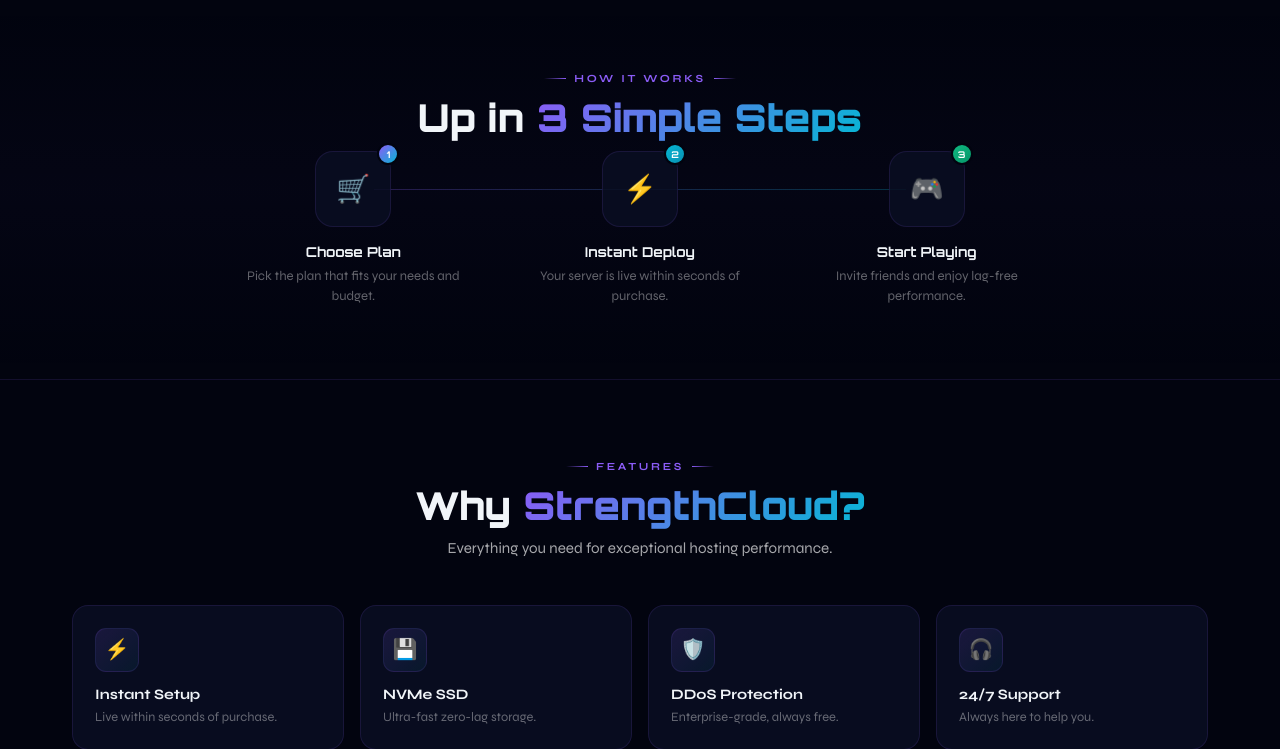
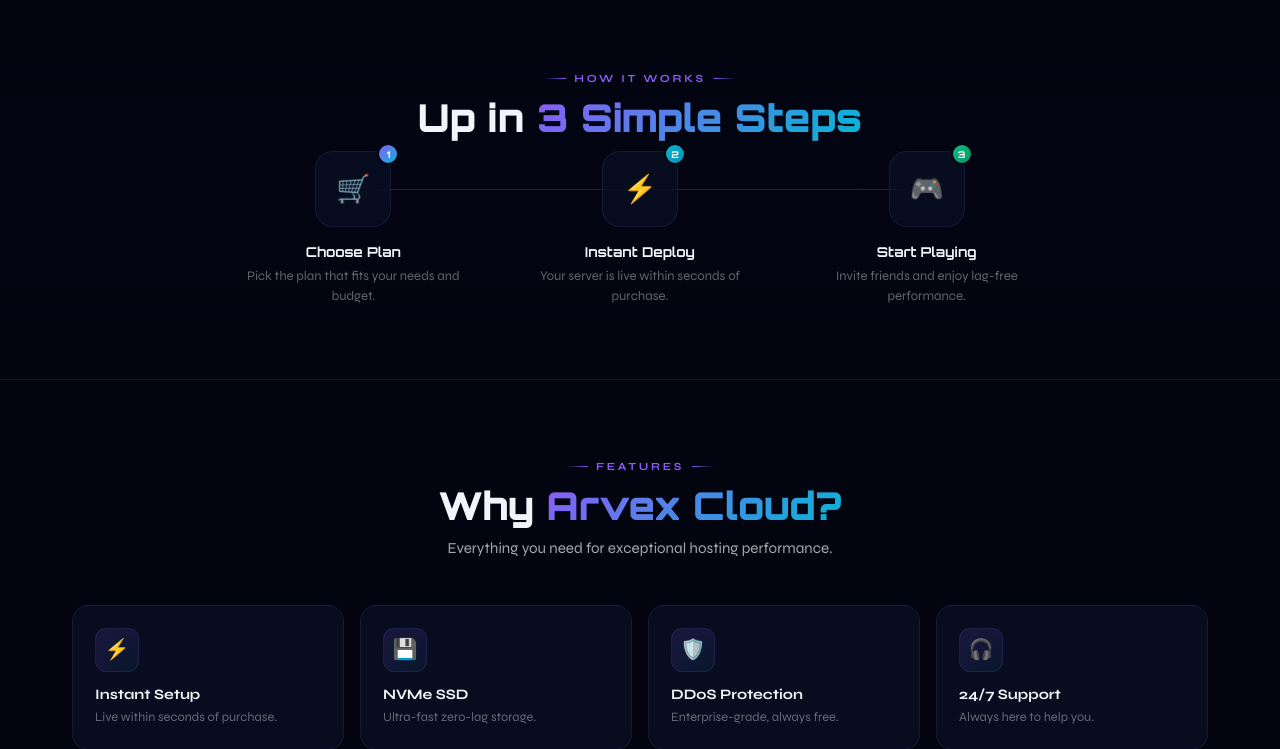
Before and after one commit to Astrox021/aexo-billing, a Flask app: page /home in a window 1280 px wide. Shown: the part 1520-2269 px from the top of the page. Run offline with Flask 3, Linux system fonts and the light colour scheme.

Commit message:
Updated name to Arvex Cloud

```diff
--- a/Aexo/work/app.py
+++ b/Aexo/work/app.py
@@ -2,7 +2,7 @@ from flask import Flask, render_template, request, redirect, url_for, session, j
 import json, os, hashlib, time, re, hmac as hmac_lib, requests as req_lib
 
 app = Flask(__name__)
-app.secret_key = 'strengthcloud_ultra_v3_secret_key_2024'
+app.secret_key = 'Arvex Cloud_ultra_v3_secret_key_2024'
 app.config['SESSION_COOKIE_SAMESITE'] = 'Lax'
 app.config['SESSION_COOKIE_SECURE'] = False  # set True in production with HTTPS
 app.config['SESSION_COOKIE_HTTPONLY'] = True
@@ -50,7 +50,7 @@ DEFAULT_DATA = {
         {"q":"Do you offer refunds?","a":"We offer a 3-day money-back guarantee on all plans."},
     ],
     "testimonials":[
-        {"name":"Alex_MC","role":"Server Owner","stars":5,"text":"StrengthCloud is incredible! Lag-free with 50+ players."},
+        {"name":"Alex_MC","role":"Server Owner","stars":5,"text":"Arvex Cloud is incredible! Lag-free with 50+ players."},
         {"name":"CraftKing","role":"Modpack Dev","stars":5,"text":"Server went live instantly after payment. Amazing!"},
         {"name":"PixelStudio","role":"Gaming Community","stars":5,"text":"Switched from another host — night and day difference."},
         {"name":"BlockMaster99","role":"SMP Owner","stars":4,"text":"Great uptime and the control panel is super easy."},
@@ -97,8 +97,8 @@ DEFAULT_DATA = {
         "whm_url":"",
         "api_token":"",
         "default_package":"default",
-        "nameserver1":"ns1.strengthcloud.xyz",
-        "nameserver2":"ns2.strengthcloud.xyz",
+        "nameserver1":"ns1.Arvex Cloud.xyz",
+        "nameserver2":"ns2.Arvex Cloud.xyz",
         "ip_address":"",
         "auto_provision":True
     },
@@ -174,12 +174,12 @@ def discord_notify(order):
                 {"name":"📅 Date","value":order.get('date',''),"inline":True},
                 {"name":"📦 Items","value":'\n'.join(item_lines) or '—',"inline":False},
             ],
-            "footer":{"text":"StrengthCloud Order Alert"},
+            "footer":{"text":"Arvex Cloud Order Alert"},
             "timestamp": time.strftime('%Y-%m-%dT%H:%M:%SZ', time.gmtime())
         }
         if utr: embed['fields'].append({"name":"🔖 UTR / Ref","value":f"`{utr}`","inline":True})
         if pid: embed['fields'].append({"name":"💳 Payment ID","value":f"`{pid}`","inline":True})
-        req_lib.post(webhook_url, json={"embeds":[embed],"username":"StrengthCloud","avatar_url":"https://cdn.discordapp.com/icons/1416472559104299210/6299f0c15609e8680791202bfa89df74.webp"}, timeout=8)
+        req_lib.post(webhook_url, json={"embeds":[embed],"username":"Arvex Cloud","avatar_url":"https://cdn.discordapp.com/icons/1416472559104299210/6299f0c15609e8680791202bfa89df74.webp"}, timeout=8)
     except Exception as e:
         print(f'Discord notify error: {e}')
 
@@ -315,7 +315,7 @@ def auto_provision(order):
         user = {
             'id': uid,
             'username': username or f'user{uid}',
-            'email': f'{username or "user"}@strengthcloud.local',
+            'email': f'{username or "user"}@Arvex Cloud.local',
             'fname': username or 'User',
             'lname': ''
         }
@@ -443,7 +443,7 @@ def generate_cpanel_details(order, cfg):
     # cPanel username: max 16 chars, alphanumeric only
     cp_user = re.sub(r'[^a-z0-9]', '', uname.lower())[:12] + str(order['id'] % 1000)
     cp_user = cp_user[:16]
-    domain = f"{cp_user}.strengthcloud.xyz"
+    domain = f"{cp_user}.Arvex Cloud.xyz"
     password = f"SC#{hashlib.sha256((cp_user + str(order['id'])).encode()).hexdigest()[:10]}@1"
     return cp_user, domain, password
 
@@ -621,7 +621,7 @@ def login():
     if request.method=='POST':
         data=load_data(); uname=request.form.get('username','').strip(); pw=request.form.get('password','')
         if uname==data['admin']['username'] and hash_pw(pw)==data['admin']['password']:
-            session['admin']=True; session.permanent=True; session['user']={'username':uname,'role':'admin','id':0,'email':'admin@strengthcloud.com'}; return redirect(url_for('admin'))
+            session['admin']=True; session.permanent=True; session['user']={'username':uname,'role':'admin','id':0,'email':'admin@Arvex Cloud.com'}; return redirect(url_for('admin'))
         for u in data.get('users',[]):
             if u['username']==uname and u['password']==hash_pw(pw):
                 if not u.get('active',True): return render_template('login.html',error='Account suspended.',data=data,cart_count=cart_count())
@@ -858,7 +858,7 @@ def admin_login():
         # Check super admin
         if uname==data['admin']['username'] and hash_pw(pw)==data['admin']['password']:
             session['admin']=True; session.permanent=True
-            session['user']={'username':uname,'role':'admin','id':0,'email':'admin@strengthcloud.com'}
+            session['user']={'username':uname,'role':'admin','id':0,'email':'admin@Arvex Cloud.com'}
             return redirect(url_for('admin'))
         # Check user-level admins
         for u in data.get('users',[]):
--- a/Aexo/work/templates/base.html
+++ b/Aexo/work/templates/base.html
@@ -234,7 +234,7 @@ footer ul li a:hover{color:#fff}
     <a href="/support" class="{% block ns %}{% endblock %}">Support</a>
   </div>
   <div class="nav-right">
-    <a href="https://discord.gg/strengthcloud" target="_blank" class="btn btn-discord btn-sm nav-discord-btn">
+    <a href="https://discord.gg/Arvex Cloud" target="_blank" class="btn btn-discord btn-sm nav-discord-btn">
       <svg width="14" height="14" viewBox="0 0 24 24" fill="currentColor"><path d="M20.317 4.37a19.791 19.791 0 00-4.885-1.515.074.074 0 00-.079.037c-.21.375-.444.864-.608 1.25a18.27 18.27 0 00-5.487 0 12.64 12.64 0 00-.617-1.25.077.077 0 00-.079-.037A19.736 19.736 0 003.677 4.37a.07.07 0 00-.032.027C.533 9.046-.32 13.58.099 18.057.1 18.08.111 18.1.12 18.12c2.053 1.508 4.041 2.423 5.993 3.029a.077.077 0 00.084-.028 13.93 13.93 0 001.226-1.994.076.076 0 00-.041-.106 13.107 13.107 0 01-1.872-.892.077.077 0 01-.008-.128 10.2 10.2 0 00.372-.292.074.074 0 01.077-.01c3.928 1.793 8.18 1.793 12.062 0a.074.074 0 01.078.01c.12.098.246.198.373.292a.077.077 0 01-.006.127 12.299 12.299 0 01-1.873.892.077.077 0 00-.041.107c.36.698.772 1.362 1.225 1.993a.076.076 0 00.084.028c1.961-.607 3.95-1.522 6.002-3.029a.077.077 0 00.032-.054c.5-5.177-.838-9.674-3.549-13.66a.061.061 0 00-.031-.03z"/></svg>
       Discord
     </a>
@@ -267,7 +267,7 @@ footer ul li a:hover{color:#fff}
   <a href="/domains">🌐 Domains</a>
   <a href="/support">💬 Support</a>
   <div class="mob-menu-div"></div>
-  <a href="https://discord.gg/strengthcloud" target="_blank">💬 Discord</a>
+  <a href="https://discord.gg/Arvex Cloud" target="_blank">💬 Discord</a>
   {% if user %}
   <a href="/dashboard">👤 {{ user.username }}</a>
   <a href="/logout">🚪 Logout</a>
@@ -306,7 +306,7 @@ footer ul li a:hover{color:#fff}
       <div><h5>Company</h5><ul><li><a href="/support">Support</a></li><li><a href="#">Status</a></li><li><a href="#">About</a></li></ul></div>
       <div><h5>Account</h5><ul><li><a href="/dashboard">Dashboard</a></li><li><a href="/login">Login</a></li><li><a href="/signup">Sign Up</a></li><li><a href="/admin">Admin</a></li></ul></div>
     </div>
-    <div class="footer-bottom"><span>© 2025 StrengthCloud. All rights reserved.</span><span>Made for Minecraft ❤️</span></div>
+    <div class="footer-bottom"><span>© 2025 Arvex Cloud. All rights reserved.</span><span>Made for Minecraft ❤️</span></div>
   </div>
 </footer>
 
--- a/Aexo/work/templates/checkout.html
+++ b/Aexo/work/templates/checkout.html
@@ -398,7 +398,7 @@ function payRazorpay() {
     }
     const rzp = new Razorpay({
       key: d.key, amount: d.amount, currency: d.currency,
-      name: d.name, description: 'StrengthCloud Hosting',
+      name: d.name, description: 'Arvex Cloud Hosting',
       order_id: d.order_id,
       prefill: {email: d.email},
       theme: {color: '#8b5cf6'},
--- a/Aexo/work/templates/home.html
+++ b/Aexo/work/templates/home.html
@@ -152,7 +152,7 @@
 
 <section>
   <div class="section-label">Features</div>
-  <div class="section-title">Why <span class="grad-text">StrengthCloud?</span></div>
+  <div class="section-title">Why <span class="grad-text">Arvex Cloud?</span></div>
   <div class="section-sub">Everything you need for exceptional hosting performance.</div>
   <div class="g4">
     {% for f in data.features %}
--- a/Aexo/work/templates/login.html
+++ b/Aexo/work/templates/login.html
@@ -37,7 +37,7 @@
       <button type="submit" class="btn btn-primary btn-full">Sign In →</button>
     </form>
     <div class="divider">or</div>
-    <a href="https://discord.gg/strengthcloud" target="_blank" class="btn btn-discord btn-full">
+    <a href="https://discord.gg/Arvex Cloud" target="_blank" class="btn btn-discord btn-full">
       <svg width="16" height="16" viewBox="0 0 24 24" fill="currentColor"><path d="M20.317 4.37a19.791 19.791 0 00-4.885-1.515.074.074 0 00-.079.037c-.21.375-.444.864-.608 1.25a18.27 18.27 0 00-5.487 0 12.64 12.64 0 00-.617-1.25.077.077 0 00-.079-.037A19.736 19.736 0 003.677 4.37a.07.07 0 00-.032.027C.533 9.046-.32 13.58.099 18.057.1 18.08.111 18.1.12 18.12c2.053 1.508 4.041 2.423 5.993 3.029a.077.077 0 00.084-.028c.462-.63.874-1.295 1.226-1.994.076.076 0 00-.041-.106a13.107 13.107 0 01-1.872-.892.077.077 0 01-.008-.128 10.2 10.2 0 00.372-.292.074.074 0 01.077-.01c3.928 1.793 8.18 1.793 12.062 0a.074.074 0 01.078.01c.12.098.246.198.373.292a.077.077 0 01-.006.127 12.299 12.299 0 01-1.873.892.077.077 0 00-.041.107c.36.698.772 1.362 1.225 1.993a.076.076 0 00.084.028c1.961-.607 3.95-1.522 6.002-3.029a.077.077 0 00.032-.054c.5-5.177-.838-9.674-3.549-13.66a.061.061 0 00-.031-.03z"/></svg>
       Join via Discord
     </a>
--- a/Aexo/work/templates/signup.html
+++ b/Aexo/work/templates/signup.html
@@ -24,7 +24,7 @@
 <div class="auth-wrap">
   <div class="auth-card">
     <div class="auth-title">Create <span class="grad-text">Account</span></div>
-    <div class="auth-sub">Join {{ data.stats.gamers }} gamers on StrengthCloud</div>
+    <div class="auth-sub">Join {{ data.stats.gamers }} gamers on Arvex Cloud</div>
     <div class="perks">
       <span class="perk">⚡ Instant Setup</span>
       <span class="perk">🛡️ Free DDoS</span>
--- a/Aexo/work/templates/support.html
+++ b/Aexo/work/templates/support.html
@@ -18,7 +18,7 @@
     <div class="glass-card" style="padding:28px;text-align:center">
       <div style="font-size:2.5rem;margin-bottom:14px">📧</div>
       <div style="font-family:'Orbitron',monospace;font-weight:700;margin-bottom:6px">Email</div>
-      <div style="color:var(--muted);font-size:0.875rem">support@strengthcloud.gg</div>
+      <div style="color:var(--muted);font-size:0.875rem">support@Arvex Cloud.gg</div>
       <div style="margin-top:14px;display:inline-block;border:1px solid var(--border);color:var(--text);padding:7px 18px;border-radius:8px;font-size:0.8rem;font-weight:700">Send Email</div>
     </div>
     <div class="glass-card" style="padding:28px;text-align:center">
```
Also changed, not shown: Aexo/work/bot.py (+6 -6 lines), Aexo/work/templates/admin.html (+4 -4 lines), Aexo/README.md, Aexo/work/static/favicon.webp, README.md.
